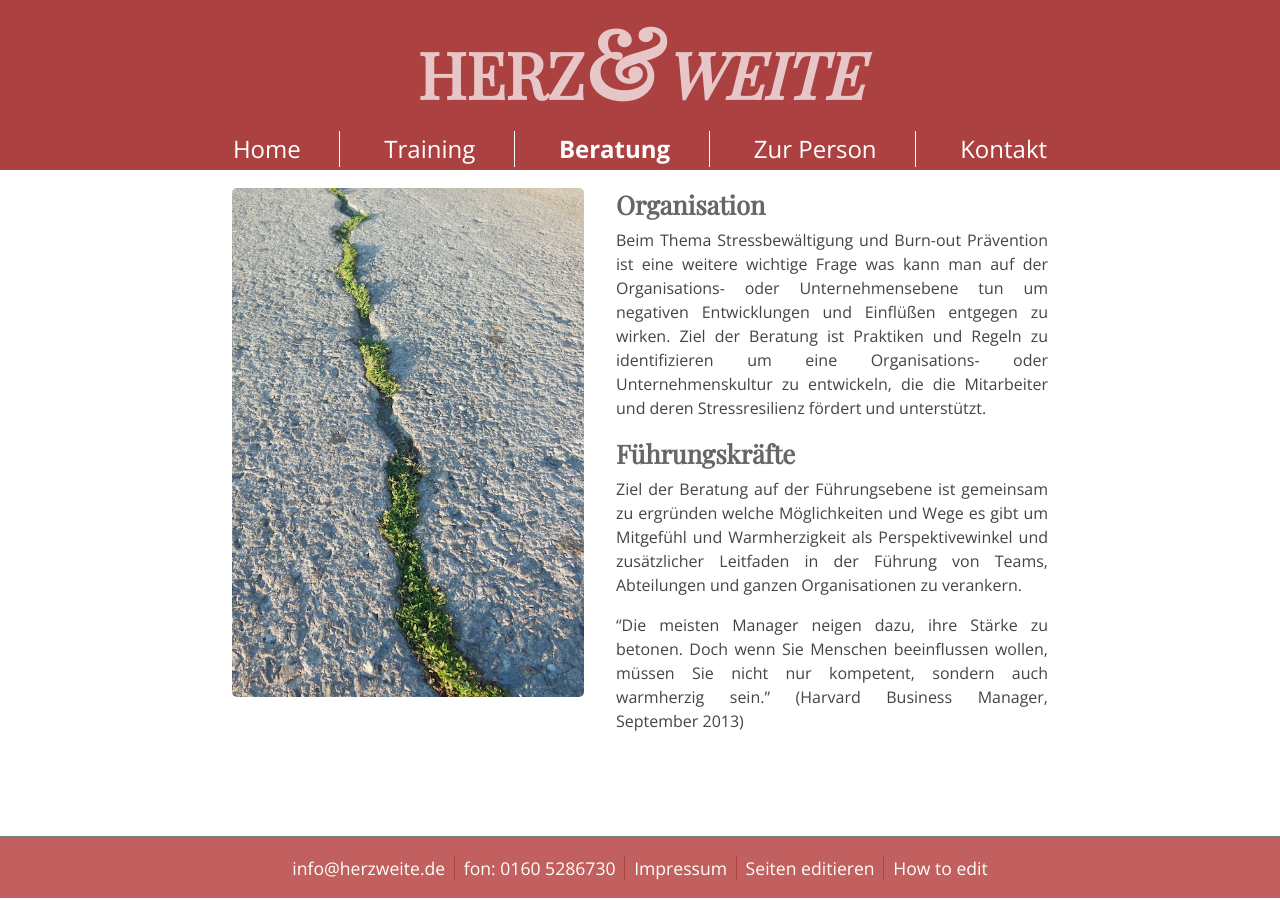
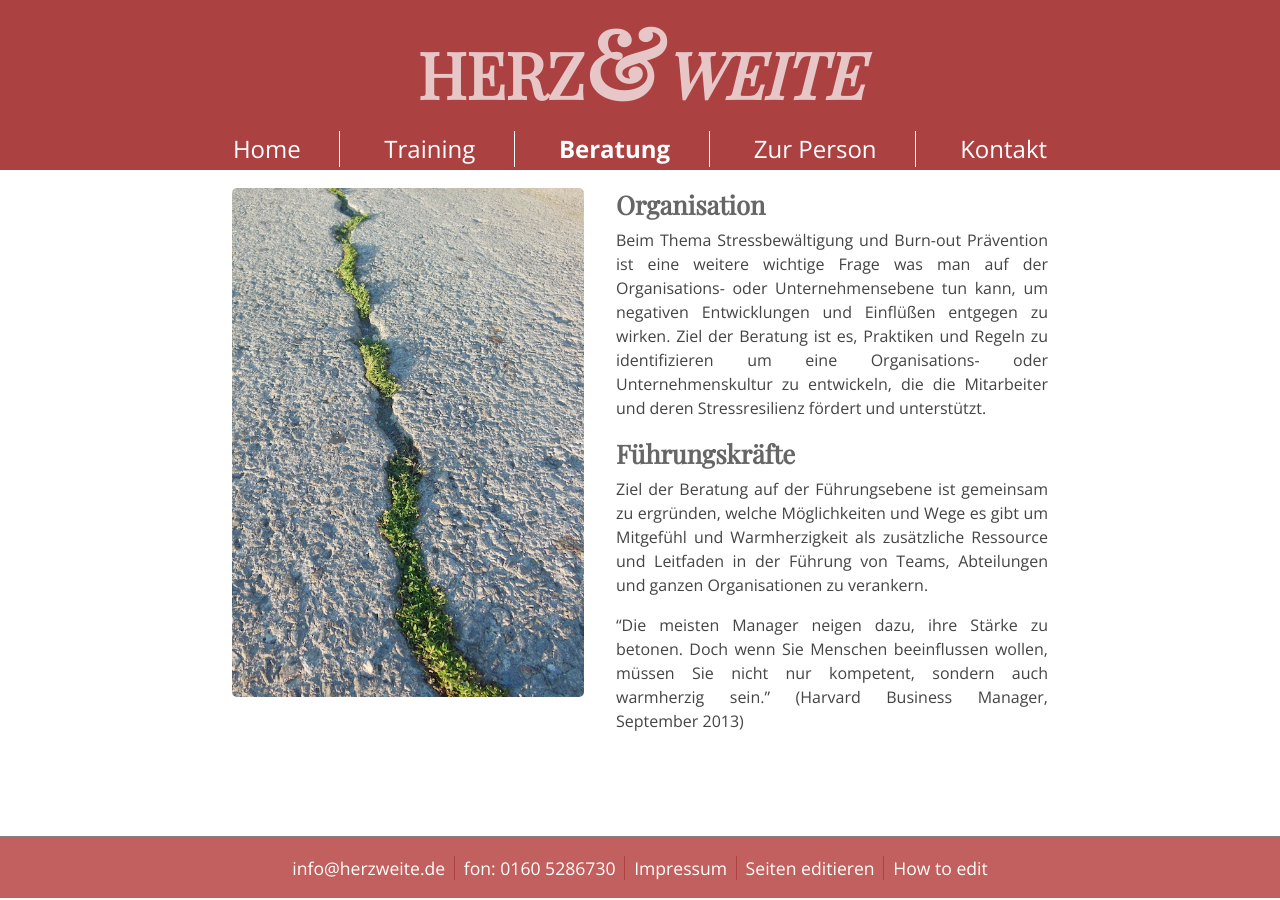
Before and after one commit to herzweite/herzweite.github.io, a Jekyll site: the page built from beratung.md, in a window 1280 px wide. Built offline with Jekyll 4.4.1, drawn with Linux system fonts in a browser that asks for light colours; some web fonts are replaced; Markdown is read by kramdown in place of the engine named in the settings; comment, search, counter and statistics services are not loaded.

Commit message:
Update beratung.md

```diff
--- a/beratung.md
+++ b/beratung.md
@@ -6,9 +6,9 @@ title: Beratung
 ![Bild zu Beratung](/images/beratung.jpg)
 
 #Organisation
-Beim Thema Stressbewältigung und Burn-out Prävention ist eine  weitere wichtige Frage was kann man auf der Organisations- oder Unternehmensebene tun um negativen Entwicklungen und Einflüßen entgegen zu wirken. Ziel der Beratung ist Praktiken und Regeln zu identifizieren um eine Organisations- oder Unternehmenskultur zu entwickeln, die die Mitarbeiter und deren Stressresilienz fördert und unterstützt.
+Beim Thema Stressbewältigung und Burn-out Prävention ist eine weitere wichtige Frage was man auf der Organisations- oder Unternehmensebene tun kann, um negativen Entwicklungen und Einflüßen entgegen zu wirken. Ziel der Beratung ist es, Praktiken und Regeln zu identifizieren um eine Organisations- oder Unternehmenskultur zu entwickeln, die die Mitarbeiter und deren Stressresilienz fördert und unterstützt.
 
 #Führungskräfte
-Ziel der Beratung auf der Führungsebene ist gemeinsam zu ergründen welche Möglichkeiten und Wege es gibt um Mitgefühl und Warmherzigkeit als Perspektivewinkel und zusätzlicher Leitfaden in der Führung von Teams, Abteilungen und ganzen Organisationen zu verankern.
+Ziel der Beratung auf der Führungsebene ist gemeinsam zu ergründen, welche Möglichkeiten und Wege es gibt um Mitgefühl und Warmherzigkeit als zusätzliche Ressource und Leitfaden in der Führung von Teams, Abteilungen und ganzen Organisationen zu verankern.
 
 "Die meisten Manager neigen dazu, ihre Stärke zu betonen. Doch wenn Sie Menschen beeinflussen wollen, müssen Sie nicht nur kompetent, sondern auch warmherzig sein." (Harvard Business Manager, September 2013)
```
